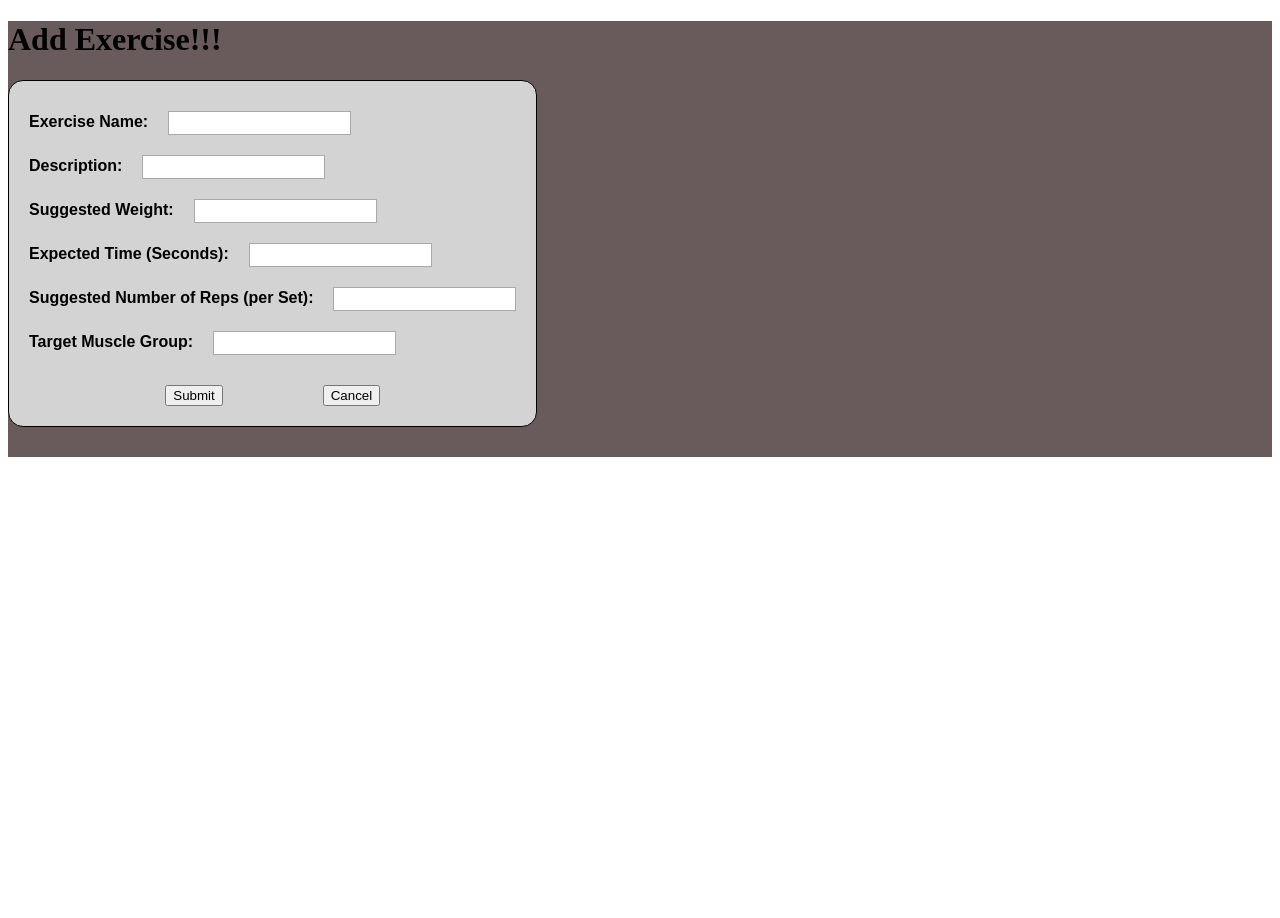
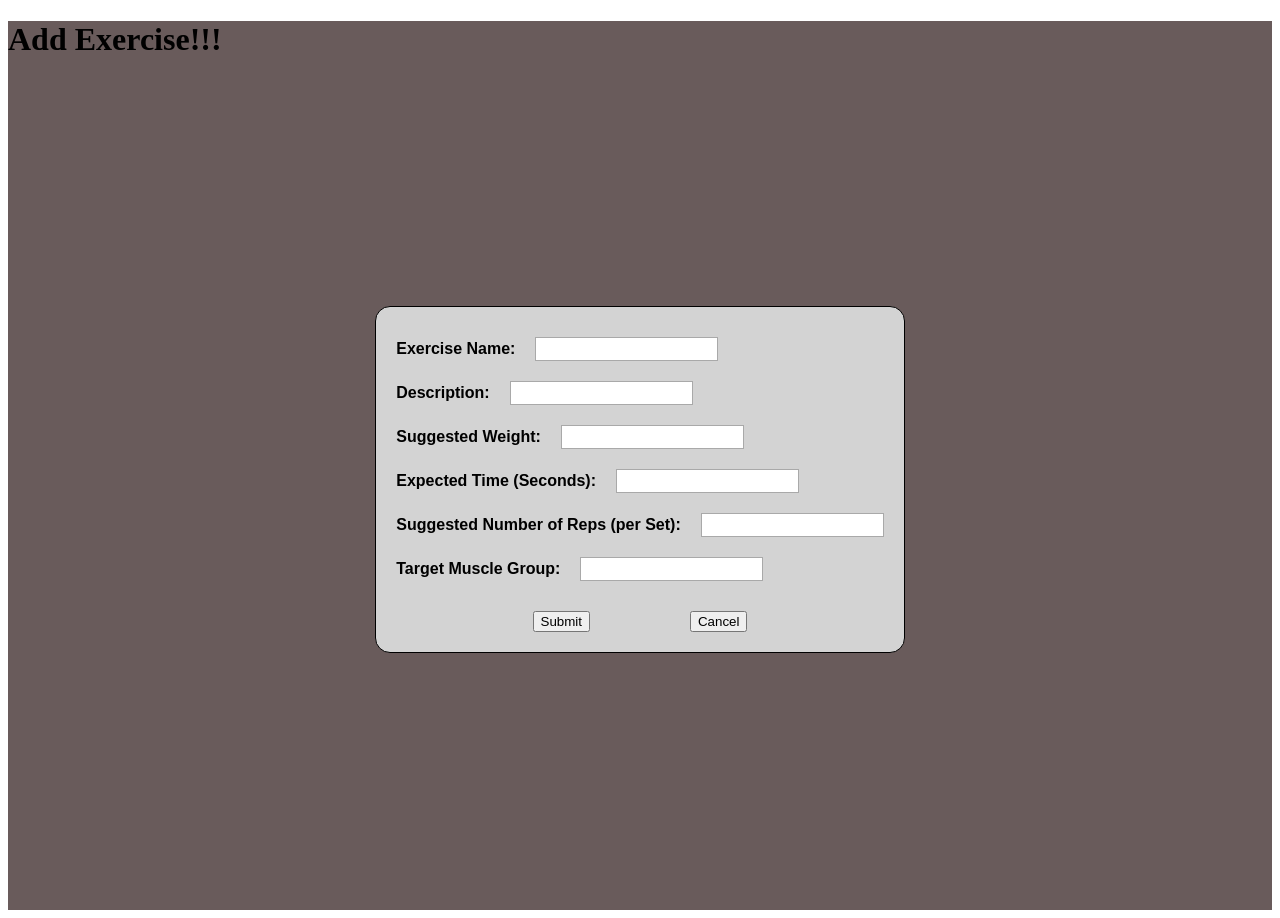
Before and after one commit to kjlee2497/Capstone-Elevate-Fitness, a Vue app in the folder vue/: page /exercise/add/try in a window 1280 px wide. Before the commit the page ends 800 px from the top, so only its background shows below. Built offline with nearby package versions, Linux system fonts and the light colour scheme; sample sign-in values are in the browser's storage.

Commit message:
linked exercise list to request form

```diff
--- a/vue/src/App.vue
+++ b/vue/src/App.vue
@@ -78,9 +78,9 @@ export default {
   position: fixed;
   top: 0;
   left: -250px;
-  width: 175px;
+  width: 150px;
   height: 100%;
-background-image: linear-gradient(147deg, #4d4855 0%, #000000 74%);
+  background-image: linear-gradient(147deg, #4d4855 0%, #000000 74%);
 
   color: #fff;
   overflow-x: hidden;
@@ -108,6 +108,7 @@ background-image: linear-gradient(147deg, #4d4855 0%, #000000 74%);
   color: #fff;
   display: block;
   transition: color 0.3s ease;
+
 
 }
 
--- a/vue/src/components/ExerciseEditForm.vue
+++ b/vue/src/components/ExerciseEditForm.vue
@@ -118,6 +118,15 @@ export default {
 </script>
 
 <style>
+
+.cardForm{
+    margin:0px;
+    height: 100vh;
+    display: flex;
+    justify-content: center; /* Center horizontally */
+    align-items: center; /* Center vertically */
+
+}
 .form-group {
     display: inline-block;
     border: 1px black solid;
--- a/vue/src/components/ExerciseForm.vue
+++ b/vue/src/components/ExerciseForm.vue
@@ -3,31 +3,31 @@
   <div class="form-group">
         <div class="form-control">
             <label for="name">Exercise Name:</label>
-            <input type="text" id="name" v-model="exercise.name">
+            <input type="text" id="name" v-model="exercise.name" required>
         </div>
         <div class="form-control">
             <label for="">Description:</label>
-            <input type="text" id="description" v-model="exercise.description">
+            <input type="text" id="description" v-model="exercise.description" required>
         </div>
 
         <div class="form-control">
             <label for="weight">Suggested Weight:</label>
-            <input type="number" name="weight" id="weight" v-model="exercise.weight">
+            <input type="number" name="weight" id="weight" v-model="exercise.weight" required>
         </div>
 
         <div class="form-control">
             <label for="expectedTime">Expected Time (Seconds):</label>
-            <input type="number" name="expectedTime" id="expectedTime" v-model="exercise.expectedTime">
+            <input type="number" name="expectedTime" id="expectedTime" v-model="exercise.expectedTime" required>
         </div>
 
         <div class="form-control">
             <label for="repCount">Suggested Number of Reps (per Set):</label>
-            <input type="number" name="repCount" id="repCount" v-model="exercise.repCount">
+            <input type="number" name="repCount" id="repCount" v-model="exercise.repCount" required>
         </div>
 
         <div class="form-control">
             <label for="target">Target Muscle Group:</label>
-            <input type="text" name="target" id="target" v-model="exercise.target">
+            <input type="text" name="target" id="target" v-model="exercise.target" required>
         </div>
 
         <div class="btn-container">
@@ -116,8 +116,19 @@ export default {
 </script>
 
 <style scoped>
-.div
+
+.cardForm{
+    margin:0px;
+    height: 100vh;
+    display: flex;
+    justify-content: center; /* Center horizontally */
+    align-items: center; /* Center vertically */
+
+}
+
 .form-group {
+
+
     display: inline-block;
     border: 1px black solid;
     padding: 10px 20px;
--- a/vue/src/views/ExerciseList.vue
+++ b/vue/src/views/ExerciseList.vue
@@ -23,7 +23,8 @@
       </table>
       <div id="buttons">
       <button>Add Selected Exercises to a Workout</button>
-      <button>Request an Exercise</button>
+
+      <button class="requestButton" @click="goToRequestExercise">Request an Exercise</button>
       <button>Generate a Random Workout</button>
       </div>
   </div>
@@ -45,7 +46,10 @@ export default {
   methods: {
     goToEditPage(exerciseId) {
       this.$router.push(`/exercise/${exerciseId}`)
-    }
+    },
+   goToRequestExercise() {
+      this.$router.push({ name: 'add-exercises' });
+  }
   }
 }
 </script>
@@ -81,6 +85,19 @@ export default {
      margin-top: 0;
 
    } */
+
+  .requestButton {
+     background-color: #0b080cc0;
+  color: #fff;
+  border: none;
+  padding: 10px 20px;
+  font-size: 16px;
+  border-radius: 5px;
+  cursor: pointer;
+  transition: background-color 0.3s, transform 0.2s;
+  text-decoration: none; /* Remove underline */
+  }
+
   .exerciseList {
     font-family: Arial, sans-serif;
     margin-top: 20vh;
```
